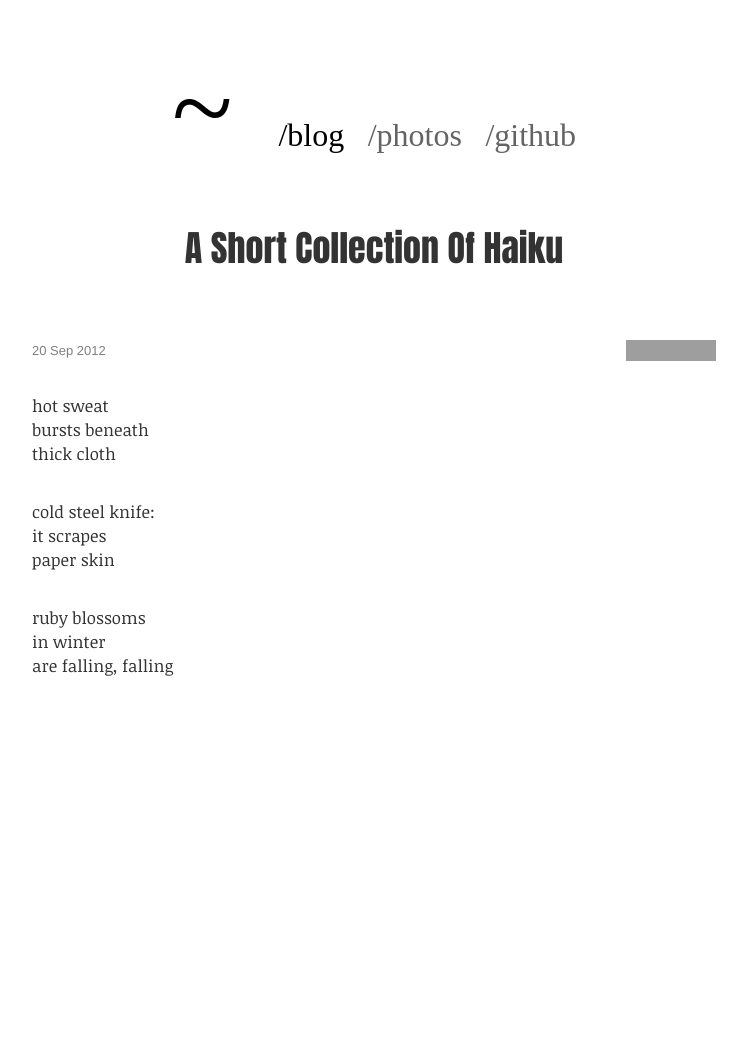
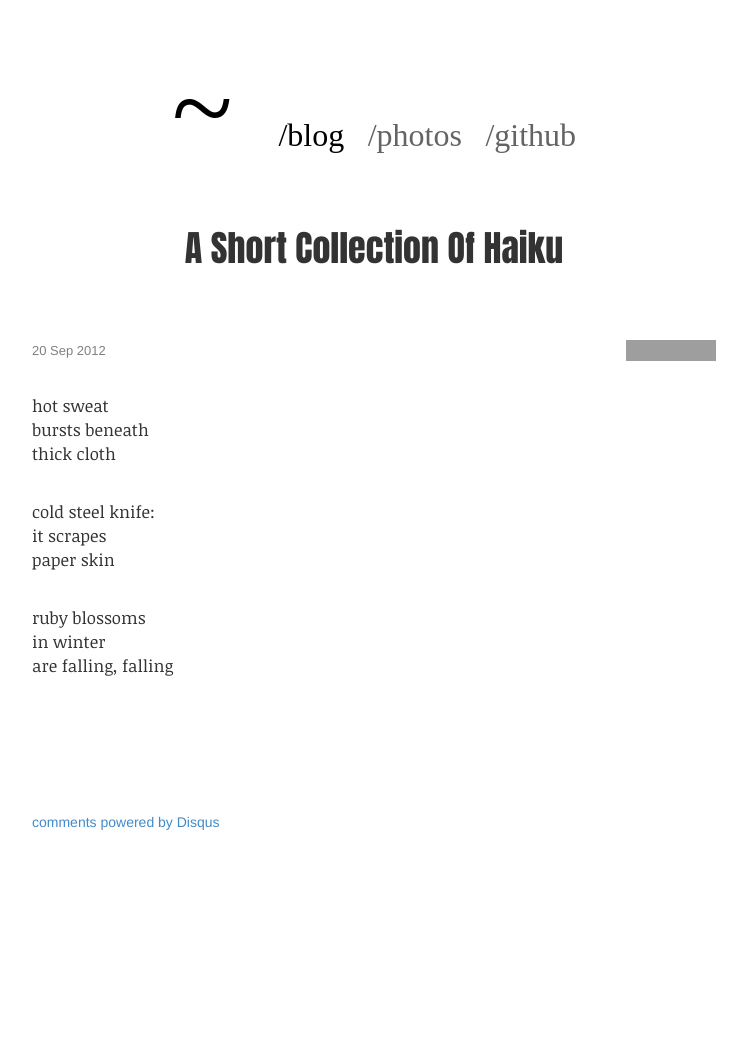
Before and after one commit to amrav/amrav.github.io, a Jekyll site: the page built from _posts/2012-09-20-a-short-collection-of-haiku.md, in a window 1280 px wide. Shown: the whole page, without its empty margins (266-1013 px from the left). Built offline with Jekyll 4.4.1, drawn with Linux system fonts in a browser that asks for light colours; nearby versions of some CDN libraries; some web fonts are replaced; Markdown is read by kramdown in place of the engine named in the settings; comment, search, counter and statistics services are not loaded; before the commit the page ends 900 px from its top, so only the background shows below that; grey boxes are pictures that could not be loaded.

Commit message:
Add Disqus comments to all posts

```diff
--- a/_layouts/post.html
+++ b/_layouts/post.html
@@ -13,4 +13,17 @@
   <div id="content">
     {{ content }}
   </div>
+  <div id="disqus_thread"></div>
+  <script type="text/javascript">
+    /* * * CONFIGURATION VARIABLES: EDIT BEFORE PASTING INTO YOUR WEBPAGE * * */
+    var disqus_shortname = 'blog-amrav'; // required: replace example with your forum shortname
+    /* * * DON'T EDIT BELOW THIS LINE * * */
+    (function() {
+    var dsq = document.createElement('script'); dsq.type = 'text/javascript'; dsq.async = true;
+    dsq.src = '//' + disqus_shortname + '.disqus.com/embed.js';
+    (document.getElementsByTagName('head')[0] || document.getElementsByTagName('body')[0]).appendChild(dsq);
+    })();
+  </script>
+  <noscript>Please enable JavaScript to view the <a href="http://disqus.com/?ref_noscript">comments powered by Disqus.</a></noscript>
+  <a href="http://disqus.com" class="dsq-brlink">comments powered by <span class="logo-disqus">Disqus</span></a>
 </div>
--- a/css/custom.css
+++ b/css/custom.css
@@ -116,6 +116,7 @@
 #content {
     font-size: 1.2em;
     text-align: justify;
+    margin-bottom: 8em;
 }
 
 #content p {
```
